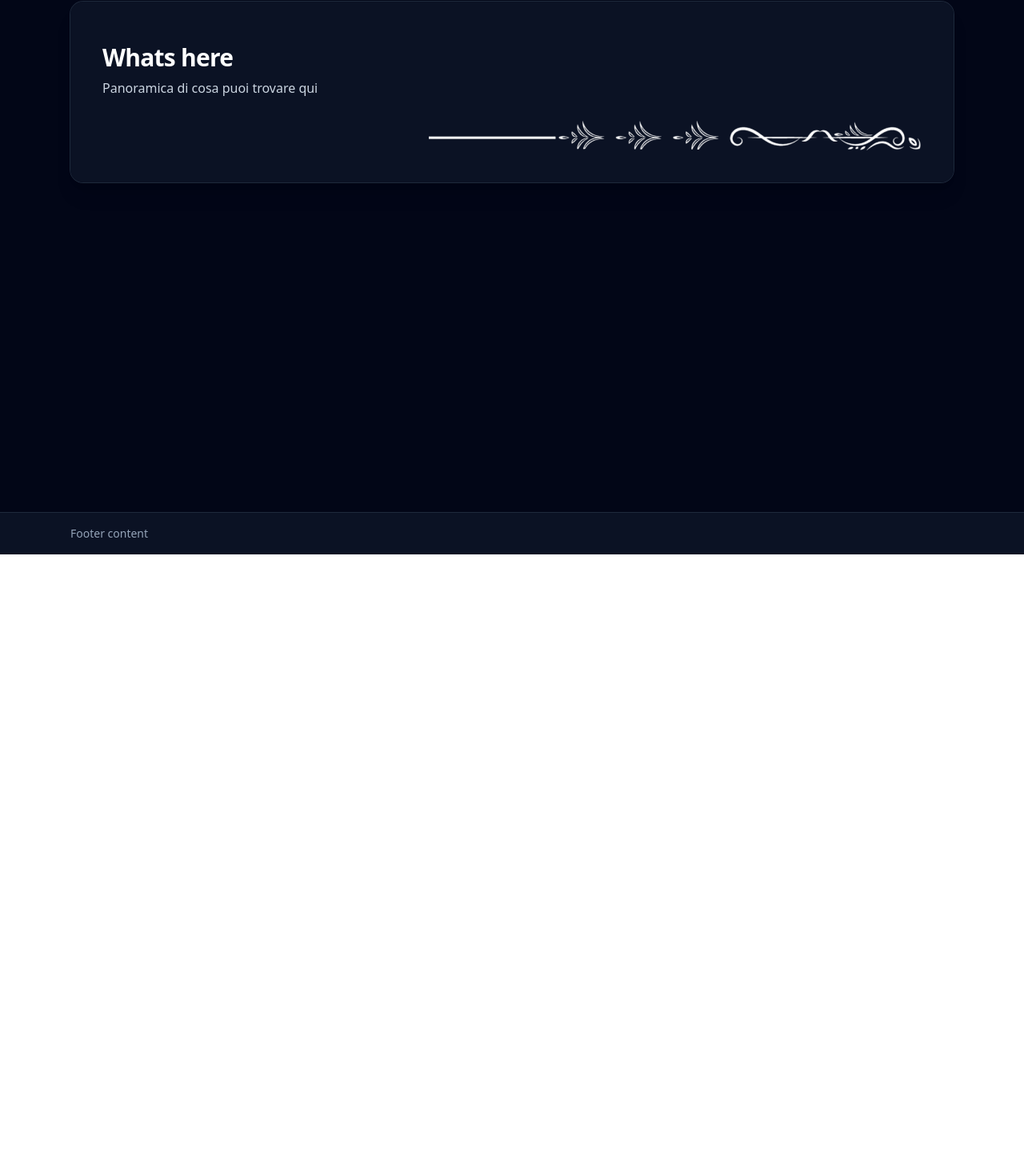
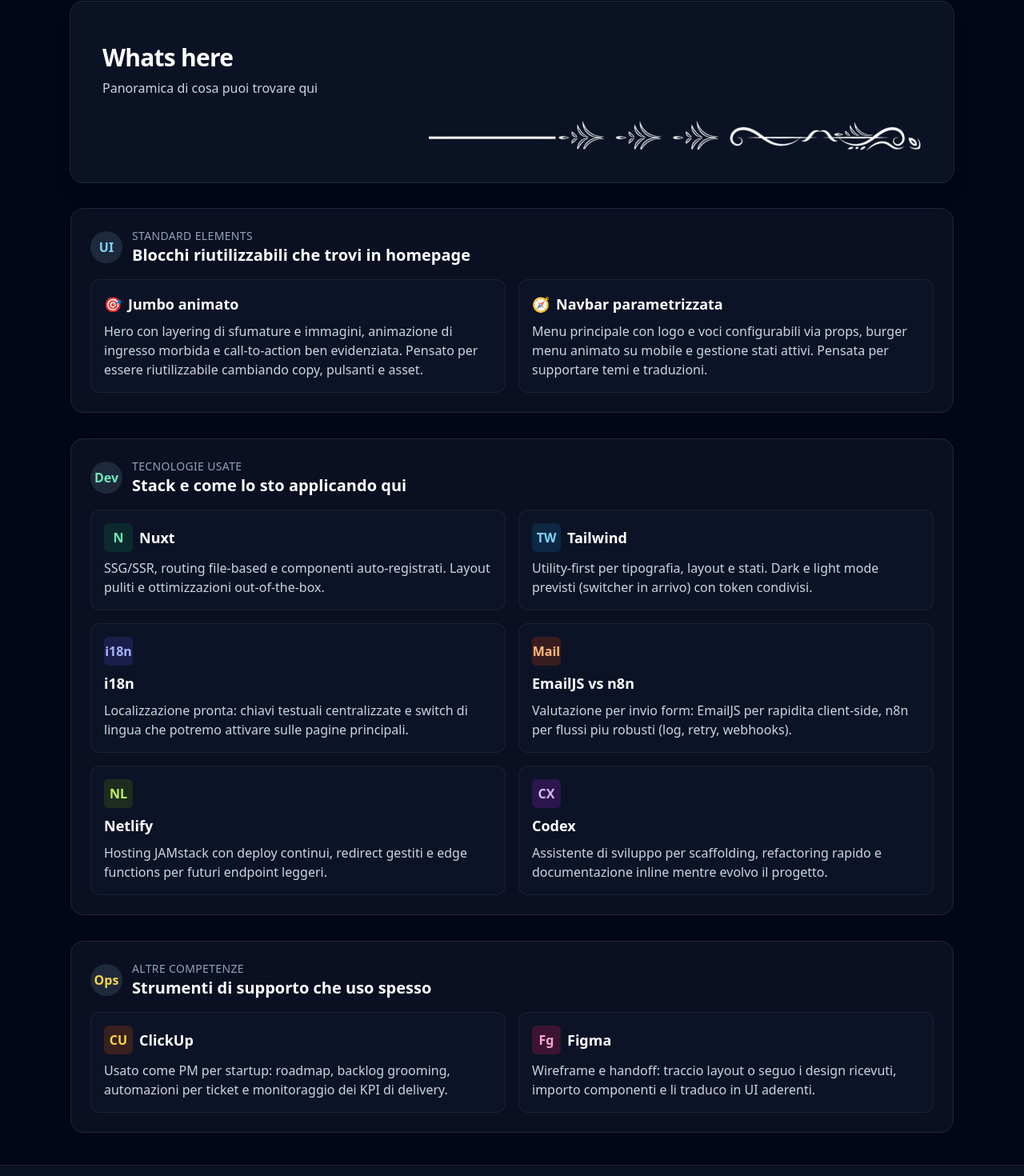
Before and after one commit to France900/Nuxt_Portfolio, a Nuxt app: page /whats-here in a window 1280 px wide. Shown: the part 107-1577 px from the top of the page at 80% size. Before the commit the page ends 800 px from the top, so only its background shows below. Built offline with nearby package versions, Linux system fonts and the light colour scheme.

Commit message:
Stesura prima bozza "whats here"

```diff
--- a/app/pages/whats-here.vue
+++ b/app/pages/whats-here.vue
@@ -1,5 +1,115 @@
 <template>
-  <section class="space-y-4">
+  <section class="space-y-8">
     <MiniHero title="Whats here" subtitle="Panoramica di cosa puoi trovare qui" />
+
+    <div class="space-y-4 rounded-2xl border border-slate-800 bg-slate-900/60 p-6">
+      <div class="flex items-center gap-3">
+        <div class="flex h-10 w-10 items-center justify-center rounded-full bg-slate-800 text-sky-300 font-semibold">
+          UI
+        </div>
+        <div>
+          <p class="text-sm uppercase tracking-wide text-slate-400">Standard elements</p>
+          <h3 class="text-xl font-semibold text-white">Blocchi riutilizzabili che trovi in homepage</h3>
+        </div>
+      </div>
+      <div class="grid gap-4 md:grid-cols-2">
+        <div class="space-y-2 rounded-xl border border-slate-800/80 bg-slate-900/60 p-4">
+          <div class="flex items-center gap-2">
+            <span class="text-lg">🎯</span>
+            <h4 class="text-lg font-semibold text-white">Jumbo animato</h4>
+          </div>
+          <p class="text-slate-300">
+            Hero con layering di sfumature e immagini, animazione di ingresso morbida e call-to-action ben evidenziata.
+            Pensato per essere riutilizzabile cambiando copy, pulsanti e asset.
+          </p>
+        </div>
+        <div class="space-y-2 rounded-xl border border-slate-800/80 bg-slate-900/60 p-4">
+          <div class="flex items-center gap-2">
+            <span class="text-lg">🧭</span>
+            <h4 class="text-lg font-semibold text-white">Navbar parametrizzata</h4>
+          </div>
+          <p class="text-slate-300">
+            Menu principale con logo e voci configurabili via props, burger menu animato su mobile e gestione stati attivi.
+            Pensata per supportare temi e traduzioni.
+          </p>
+        </div>
+      </div>
+    </div>
+
+    <div class="space-y-4 rounded-2xl border border-slate-800 bg-slate-900/60 p-6">
+      <div class="flex items-center gap-3">
+        <div class="flex h-10 w-10 items-center justify-center rounded-full bg-slate-800 text-emerald-300 font-semibold">
+          Dev
+        </div>
+        <div>
+          <p class="text-sm uppercase tracking-wide text-slate-400">Tecnologie usate</p>
+          <h3 class="text-xl font-semibold text-white">Stack e come lo sto applicando qui</h3>
+        </div>
+      </div>
+      <div class="grid gap-4 md:grid-cols-2">
+        <div class="space-y-2 rounded-xl border border-slate-800/80 bg-slate-900/60 p-4">
+          <div class="flex items-center gap-2">
+            <div class="flex h-9 w-9 items-center justify-center rounded-md bg-emerald-900/40 text-emerald-300 font-bold">N</div>
+            <h4 class="text-lg font-semibold text-white">Nuxt</h4>
+          </div>
+          <p class="text-slate-300">SSG/SSR, routing file-based e componenti auto-registrati. Layout puliti e ottimizzazioni out-of-the-box.</p>
+        </div>
+        <div class="space-y-2 rounded-xl border border-slate-800/80 bg-slate-900/60 p-4">
+          <div class="flex items-center gap-2">
+            <div class="flex h-9 w-9 items-center justify-center rounded-md bg-sky-900/40 text-sky-300 font-bold">TW</div>
+            <h4 class="text-lg font-semibold text-white">Tailwind</h4>
+          </div>
+          <p class="text-slate-300">Utility-first per tipografia, layout e stati. Dark e light mode previsti (switcher in arrivo) con token condivisi.</p>
+        </div>
+        <div class="space-y-2 rounded-xl border border-slate-800/80 bg-slate-900/60 p-4">
+          <div class="flex h-9 w-9 items-center justify-center rounded-md bg-indigo-900/40 text-indigo-300 font-bold">i18n</div>
+          <h4 class="text-lg font-semibold text-white">i18n</h4>
+          <p class="text-slate-300">Localizzazione pronta: chiavi testuali centralizzate e switch di lingua che potremo attivare sulle pagine principali.</p>
+        </div>
+        <div class="space-y-2 rounded-xl border border-slate-800/80 bg-slate-900/60 p-4">
+          <div class="flex h-9 w-9 items-center justify-center rounded-md bg-orange-900/40 text-orange-300 font-bold">Mail</div>
+          <h4 class="text-lg font-semibold text-white">EmailJS vs n8n</h4>
+          <p class="text-slate-300">Valutazione per invio form: EmailJS per rapidita client-side, n8n per flussi piu robusti (log, retry, webhooks).</p>
+        </div>
+        <div class="space-y-2 rounded-xl border border-slate-800/80 bg-slate-900/60 p-4">
+          <div class="flex h-9 w-9 items-center justify-center rounded-md bg-lime-900/40 text-lime-300 font-bold">NL</div>
+          <h4 class="text-lg font-semibold text-white">Netlify</h4>
+          <p class="text-slate-300">Hosting JAMstack con deploy continui, redirect gestiti e edge functions per futuri endpoint leggeri.</p>
+        </div>
+        <div class="space-y-2 rounded-xl border border-slate-800/80 bg-slate-900/60 p-4">
+          <div class="flex h-9 w-9 items-center justify-center rounded-md bg-purple-900/40 text-purple-300 font-bold">CX</div>
+          <h4 class="text-lg font-semibold text-white">Codex</h4>
+          <p class="text-slate-300">Assistente di sviluppo per scaffolding, refactoring rapido e documentazione inline mentre evolvo il progetto.</p>
+        </div>
+      </div>
+    </div>
+
+    <div class="space-y-4 rounded-2xl border border-slate-800 bg-slate-900/60 p-6">
+      <div class="flex items-center gap-3">
+        <div class="flex h-10 w-10 items-center justify-center rounded-full bg-slate-800 text-amber-300 font-semibold">
+          Ops
+        </div>
+        <div>
+          <p class="text-sm uppercase tracking-wide text-slate-400">Altre competenze</p>
+          <h3 class="text-xl font-semibold text-white">Strumenti di supporto che uso spesso</h3>
+        </div>
+      </div>
+      <div class="grid gap-4 md:grid-cols-2">
+        <div class="space-y-2 rounded-xl border border-slate-800/80 bg-slate-900/60 p-4">
+          <div class="flex items-center gap-2">
+            <div class="flex h-9 w-9 items-center justify-center rounded-md bg-amber-900/40 text-amber-300 font-bold">CU</div>
+            <h4 class="text-lg font-semibold text-white">ClickUp</h4>
+          </div>
+          <p class="text-slate-300">Usato come PM per startup: roadmap, backlog grooming, automazioni per ticket e monitoraggio dei KPI di delivery.</p>
+        </div>
+        <div class="space-y-2 rounded-xl border border-slate-800/80 bg-slate-900/60 p-4">
+          <div class="flex items-center gap-2">
+            <div class="flex h-9 w-9 items-center justify-center rounded-md bg-pink-900/40 text-pink-300 font-bold">Fg</div>
+            <h4 class="text-lg font-semibold text-white">Figma</h4>
+          </div>
+          <p class="text-slate-300">Wireframe e handoff: traccio layout o seguo i design ricevuti, importo componenti e li traduco in UI aderenti.</p>
+        </div>
+      </div>
+    </div>
   </section>
 </template>
```
